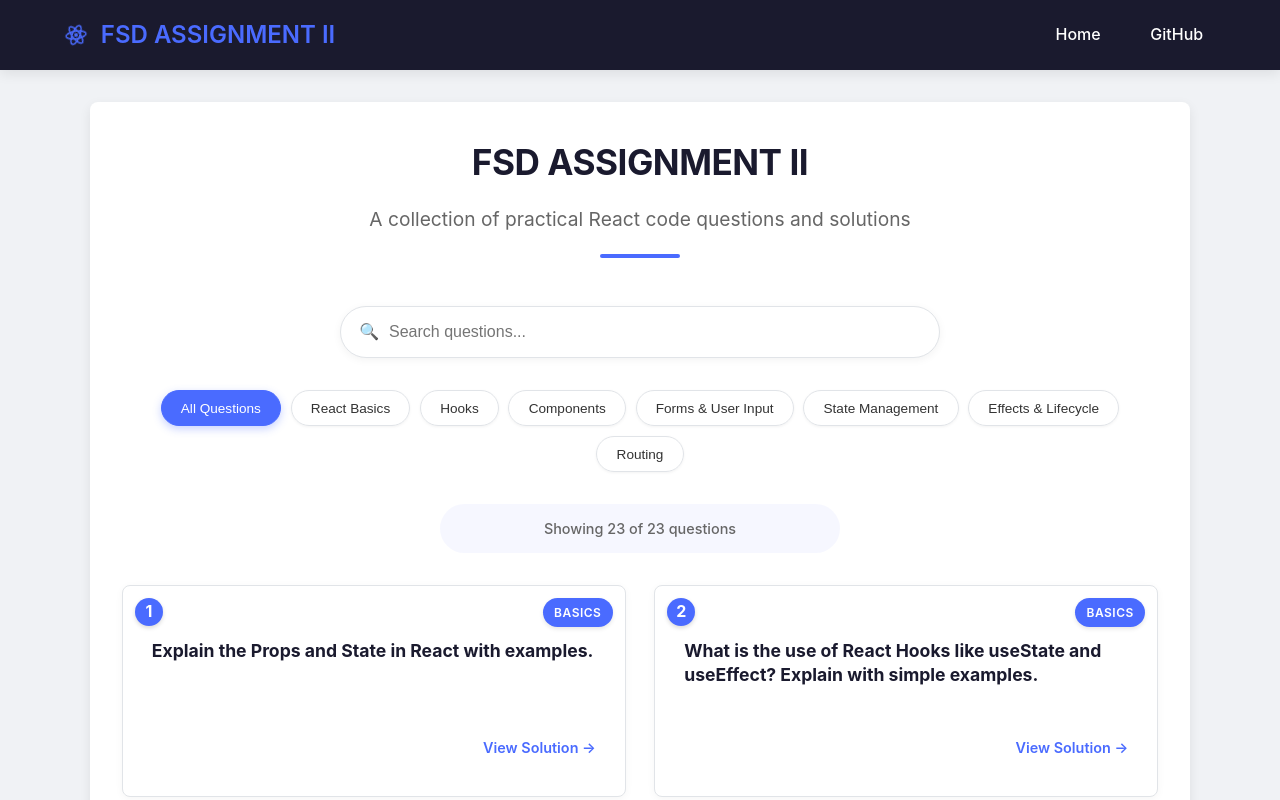
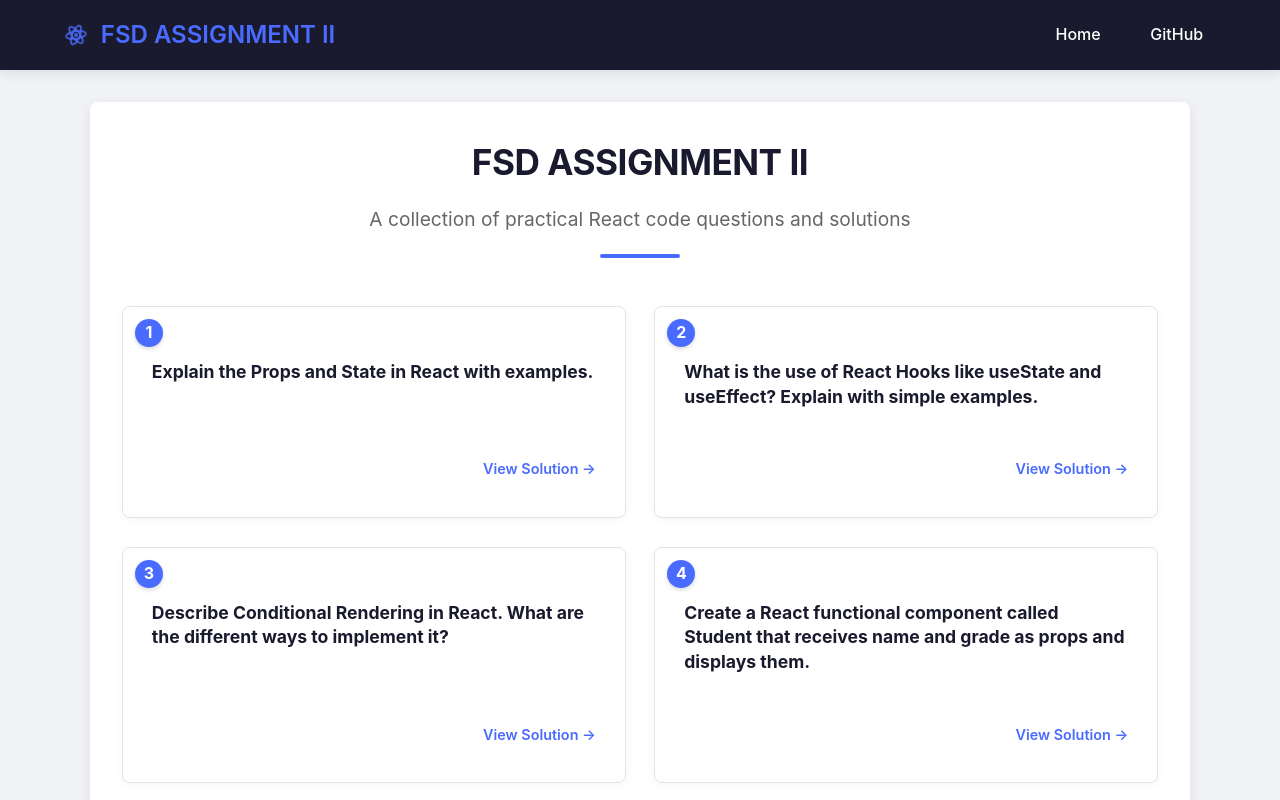
Before and after one commit to Shashankrl/fsd-assignment-2, a React (Create React App) app: page / in a window 1280 px wide. Shown: the top 800 px of the page. Built offline with nearby package versions, Linux system fonts and the light colour scheme.

Commit message:
Removed search and category features fixed copy button icon

```diff
--- a/src/App.css
+++ b/src/App.css
@@ -600,7 +600,7 @@ button:active {
   content: 'JSX';
   position: absolute;
   top: 0.5rem;
-  left: 0.5rem;
+  right: 3rem;
   background-color: rgba(97, 218, 251, 0.2);
   color: var(--primary-color);
   padding: 0.2rem 0.5rem;
--- a/src/components/QuestionDetail.js
+++ b/src/components/QuestionDetail.js
@@ -2,16 +2,7 @@ import React, { useState } from 'react';
 import { useParams, Link } from 'react-router-dom';
 import questionsData from '../questionsData';
 
-// Categories for tagging
-const categories = [
-  { id: 'basics', name: 'React Basics', tag: 'Basics', ids: [1, 2, 3, 4] },
-  { id: 'hooks', name: 'Hooks', tag: 'Hooks', ids: [2, 9, 13, 18] },
-  { id: 'components', name: 'Components', tag: 'Component', ids: [4, 5, 6, 7, 14] },
-  { id: 'forms', name: 'Forms & User Input', tag: 'Form', ids: [8, 15, 20, 21, 22] },
-  { id: 'state', name: 'State Management', tag: 'State', ids: [5, 12, 16, 19, 23] },
-  { id: 'effects', name: 'Effects & Lifecycle', tag: 'Effect', ids: [9, 13, 17, 18] },
-  { id: 'routing', name: 'Routing', tag: 'Router', ids: [10, 11] }
-];
+// No categories needed
 
 const QuestionDetail = () => {
   const { id } = useParams();
@@ -37,13 +28,7 @@ const QuestionDetail = () => {
     }
   };
 
-  // Get category tags for a question
-  const getCategoryTags = (id) => {
-    // Find which categories this question belongs to
-    return categories
-      .filter(cat => cat.ids && cat.ids.includes(id))
-      .map(cat => cat.tag);
-  };
+  // No category tags needed
 
   // Format the number in a simple way
   const formatNumber = (num) => {
@@ -88,7 +73,7 @@ const QuestionDetail = () => {
             >
               {copySuccess ?
                 <svg xmlns="http://www.w3.org/2000/svg" width="16" height="16" viewBox="0 0 24 24" fill="none" stroke="currentColor" strokeWidth="2" strokeLinecap="round" strokeLinejoin="round"><polyline points="20 6 9 17 4 12"></polyline></svg> :
-                <svg xmlns="http://www.w3.org/2000/svg" width="16" height="16" viewBox="0 0 24 24" fill="none" stroke="currentColor" strokeWidth="2" strokeLinecap="round" strokeLinejoin="round"><rect x="9" y="9" width="13" height="13" rx="2" ry="2"></rect><path d="M5 15H4a2 2 0 0 1-2-2V4a2 2 0 0 1 2-2h9a2 2 0 0 1 2 2v1"></path></svg>
+                <svg xmlns="http://www.w3.org/2000/svg" width="16" height="16" viewBox="0 0 24 24" fill="none" stroke="currentColor" strokeWidth="2" strokeLinecap="round" strokeLinejoin="round"><path d="M16 4h2a2 2 0 0 1 2 2v14a2 2 0 0 1-2 2H6a2 2 0 0 1-2-2V6a2 2 0 0 1 2-2h2"></path><rect x="8" y="2" width="8" height="4" rx="1" ry="1"></rect></svg>
               }
             </button>
             <pre key={`code-${index}`} className="code-block">
@@ -109,11 +94,6 @@ const QuestionDetail = () => {
     <div className="question-detail">
       <div className="question-header">
         <div className="detail-number">{formatNumber(question.id)}</div>
-        <div className="tag-container">
-          {getCategoryTags(question.id).map((tag, index) => (
-            <span key={index} className="detail-tag">{tag}</span>
-          ))}
-        </div>
         <h2>{question.question}</h2>
       </div>
 
--- a/src/components/QuestionList.js
+++ b/src/components/QuestionList.js
@@ -1,78 +1,8 @@
-import React, { useState, useEffect } from 'react';
+import React from 'react';
 import { Link } from 'react-router-dom';
 import questionsData from '../questionsData';
 
 const QuestionList = () => {
-  const [searchTerm, setSearchTerm] = useState('');
-  const [filteredQuestions, setFilteredQuestions] = useState(questionsData);
-  const [activeCategory, setActiveCategory] = useState('all');
-
-  // Categories for filtering
-  const categories = [
-    { id: 'all', name: 'All Questions' },
-    { id: 'basics', name: 'React Basics', ids: [1, 2, 3, 4] },
-    { id: 'hooks', name: 'Hooks', ids: [2, 9, 13, 18] },
-    { id: 'components', name: 'Components', ids: [4, 5, 6, 7, 14] },
-    { id: 'forms', name: 'Forms & User Input', ids: [8, 15, 20, 21, 22] },
-    { id: 'state', name: 'State Management', ids: [5, 12, 16, 19, 23] },
-    { id: 'effects', name: 'Effects & Lifecycle', ids: [9, 13, 17, 18] },
-    { id: 'routing', name: 'Routing', ids: [10, 11] }
-  ];
-
-  // Filter questions based on search term and active category
-  useEffect(() => {
-    let results = questionsData;
-
-    // Filter by search term
-    if (searchTerm) {
-      results = results.filter(question =>
-        question.question.toLowerCase().includes(searchTerm.toLowerCase())
-      );
-    }
-
-    // Filter by category
-    if (activeCategory !== 'all') {
-      const categoryIds = categories.find(cat => cat.id === activeCategory)?.ids || [];
-      results = results.filter(question => categoryIds.includes(question.id));
-    }
-
-    setFilteredQuestions(results);
-    // eslint-disable-next-line react-hooks/exhaustive-deps
-  }, [searchTerm, activeCategory]);
-
-  // Clear search input
-  const clearSearch = () => {
-    setSearchTerm('');
-  };
-
-  // Get a category tag for each question based on its ID
-  const getCategoryTag = (id) => {
-    // Find which categories this question belongs to
-    const questionCategories = categories
-      .filter(cat => cat.id !== 'all' && cat.ids && cat.ids.includes(id))
-      .map(cat => cat.name);
-
-    if (questionCategories.length === 0) {
-      return 'Example';
-    }
-
-    // Use the first category as the tag
-    const primaryCategory = questionCategories[0];
-
-    // Map category names to shorter tags
-    const tagMap = {
-      'React Basics': 'Basics',
-      'Hooks': 'Hooks',
-      'Components': 'Component',
-      'Forms & User Input': 'Form',
-      'State Management': 'State',
-      'Effects & Lifecycle': 'Effect',
-      'Routing': 'Router'
-    };
-
-    return tagMap[primaryCategory] || primaryCategory;
-  };
-
   // Format the number in a simple way
   const formatNumber = (num) => {
     return `${num}`;
@@ -85,44 +15,11 @@ const QuestionList = () => {
         <p className="subtitle">A collection of practical React code questions and solutions</p>
       </div>
 
-      <div className="filters-container">
-        <div className="search-container">
-          <input
-            type="text"
-            placeholder="Search questions..."
-            value={searchTerm}
-            onChange={(e) => setSearchTerm(e.target.value)}
-            className="search-input"
-          />
-          {searchTerm && (
-            <button className="clear-search" onClick={clearSearch}>×</button>
-          )}
-        </div>
-
-        <div className="categories-filter">
-          {categories.map(category => (
-            <button
-              key={category.id}
-              className={`category-btn ${activeCategory === category.id ? 'active' : ''}`}
-              onClick={() => setActiveCategory(category.id)}
-            >
-              {category.name}
-            </button>
-          ))}
-        </div>
-      </div>
-
-      <div className="question-count">
-        Showing {filteredQuestions.length} of {questionsData.length} questions
-      </div>
-
-      {filteredQuestions.length > 0 ? (
       <ul className="examples-grid">
-          {filteredQuestions.map((question) => (
+        {questionsData.map((question) => (
           <li key={question.id} className="question-item">
             <Link to={`/question/${question.id}`}>
               <div className="question-card">
-                  <div className="card-tag">{getCategoryTag(question.id)}</div>
                 <div className="card-number">{formatNumber(question.id)}</div>
                 <h3>{question.question}</h3>
                 <div className="view-solution">View Solution →</div>
@@ -131,14 +28,6 @@ const QuestionList = () => {
           </li>
         ))}
       </ul>
-      ) : (
-        <div className="no-results">
-          <p>No questions match your search criteria.</p>
-          <button onClick={() => {setSearchTerm(''); setActiveCategory('all');}}>
-            Reset Filters
-          </button>
-        </div>
-      )}
     </div>
   );
 };
```
Lines whose indentation alone changed are shown as unchanged.
